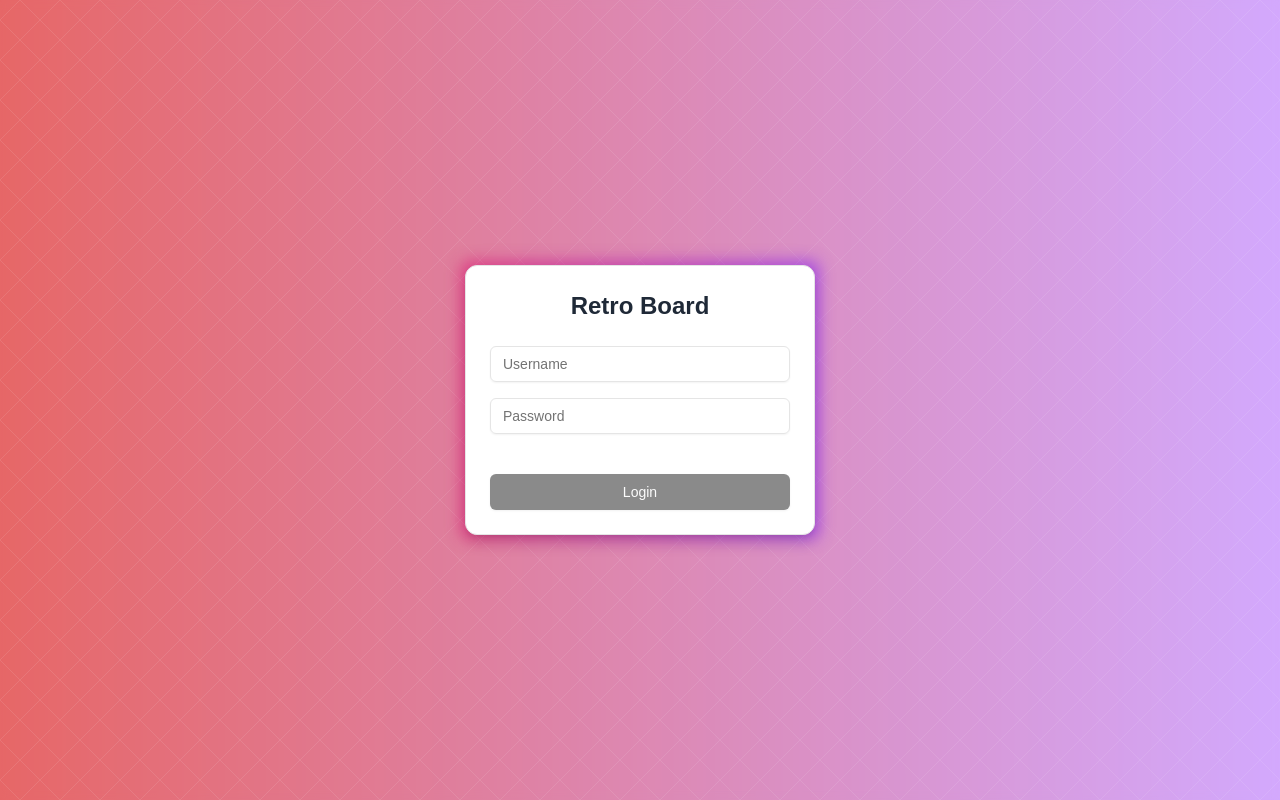
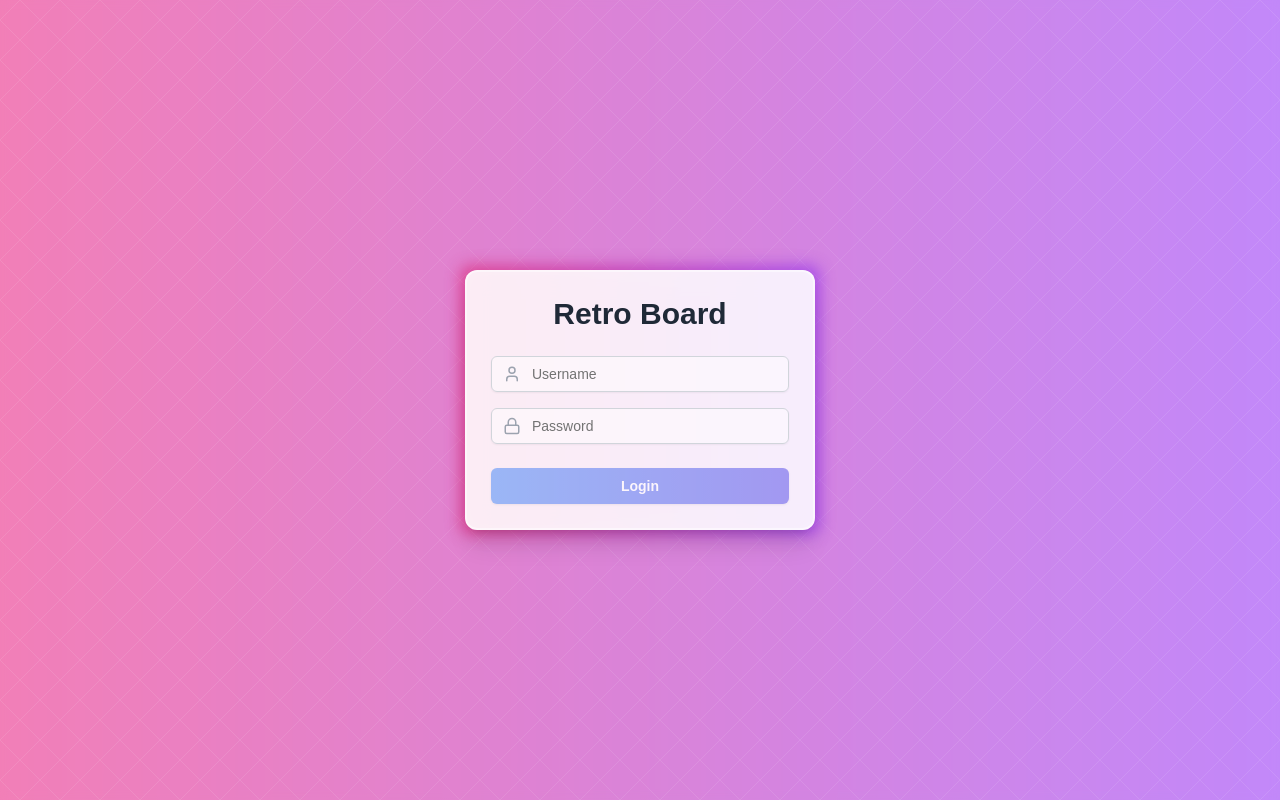
Before and after one commit to CcCoffee/retro-board, a Next.js app in the folder ui/: page /login in a window 1280 px wide. Built offline with nearby package versions, Linux system fonts and the light colour scheme.

Commit message:
更新登录页样式

```diff
--- a/ui/src/app/login/page.tsx
+++ b/ui/src/app/login/page.tsx
@@ -6,6 +6,8 @@
 import { Input } from "@/components/ui/input"
 import { Card, CardContent, CardFooter, CardHeader } from "@/components/ui/card"
 import { authService } from "@/services/authService"
+import { UserIcon, LockIcon } from "lucide-react"
+import { showToast } from "@/utils/toast"
 
 export default function LoginPage() {
   const [username, setUsername] = useState("")
@@ -20,7 +22,7 @@
         router.push("/") // 登录成功后重定向到主页
       } catch (error) {
         console.error("Login failed:", error)
-        // 这里可以添加错误处理,比如显示错误消息
+        showToast.error("Login failed. Please check your username and password.")
       }
     }
   }
@@ -32,7 +34,7 @@
   }
 
   return (
-    <div className="relative flex items-center justify-center flex-grow min-h-screen bg-gradient-to-r from-red-600 to-purple-400 overflow-hidden">
+    <div className="relative flex items-center justify-center flex-grow min-h-screen bg-gradient-to-r from-pink-500 to-purple-500 overflow-hidden">
       <div className="absolute inset-0 bg-white/30 backdrop-blur-sm"></div>
       <div className="absolute inset-0 opacity-10">
         <svg xmlns="http://www.w3.org/2000/svg" width="100%" height="100%">
@@ -46,30 +48,40 @@
       </div>
       <div className="relative z-10">
         <div className="absolute -inset-1 bg-gradient-to-r from-pink-600 to-purple-600 rounded-lg blur opacity-75"></div>
-        <Card className="relative w-[350px] bg-white shadow-lg">
+        <Card className="relative w-[350px] bg-white/90 backdrop-blur-md shadow-xl border-2 border-white/50">
           <CardHeader>
-            <h2 className="text-2xl font-bold text-center font-heading text-gray-800">Retro Board</h2>
+            <h2 className="text-3xl font-bold text-center font-heading text-gray-800">Retro Board</h2>
           </CardHeader>
-          <CardContent>
+          <CardContent className="space-y-4">
+            <div className="relative">
               <Input
                 placeholder="Username"
-              className="mb-4"
+                className="pl-10 bg-white/50 border-gray-300 focus:border-purple-500 focus:ring focus:ring-purple-200"
                 value={username}
                 onChange={(e) => setUsername(e.target.value)}
                 onKeyDown={handleKeyPress}
               />
+              <span className="absolute left-3 top-1/2 -translate-y-1/2 text-gray-400">
+                <UserIcon size={18} />
+              </span>
+            </div>
+            <div className="relative">
               <Input
                 type="password"
                 placeholder="Password"
-              className="mb-4"
+                className="pl-10 bg-white/50 border-gray-300 focus:border-purple-500 focus:ring focus:ring-purple-200"
                 value={password}
                 onChange={(e) => setPassword(e.target.value)}
                 onKeyDown={handleKeyPress}
               />
+              <span className="absolute left-3 top-1/2 -translate-y-1/2 text-gray-400">
+                <LockIcon size={18} />
+              </span>
+            </div>
           </CardContent>
           <CardFooter>
             <Button
-              className="w-full"
+            className="w-full bg-gradient-to-r from-blue-500 to-indigo-600 hover:from-blue-600 hover:to-indigo-700 text-white font-semibold py-2 px-4 rounded-md transition duration-300 ease-in-out transform hover:scale-105"
             onClick={handleLogin}
             disabled={!username || !password}
           >
--- a/ui/src/app/page.tsx
+++ b/ui/src/app/page.tsx
@@ -264,7 +264,7 @@
     <div className="min-h-screen bg-background flex flex-col">
       {isLoggedIn && (
         <div className="flex flex-col h-screen">
-          <div className="relative flex justify-between items-center px-4 py-2 bg-gradient-to-r from-purple-500 to-pink-500 overflow-hidden">
+          <div className="relative flex justify-between items-center px-4 py-2 bg-gradient-to-r from-pink-400 to-purple-400 overflow-hidden">
             <div className="absolute inset-0 opacity-10">
               <svg xmlns="http://www.w3.org/2000/svg" width="100%" height="100%">
                 <defs>
```
Lines whose indentation alone changed are shown as unchanged.
